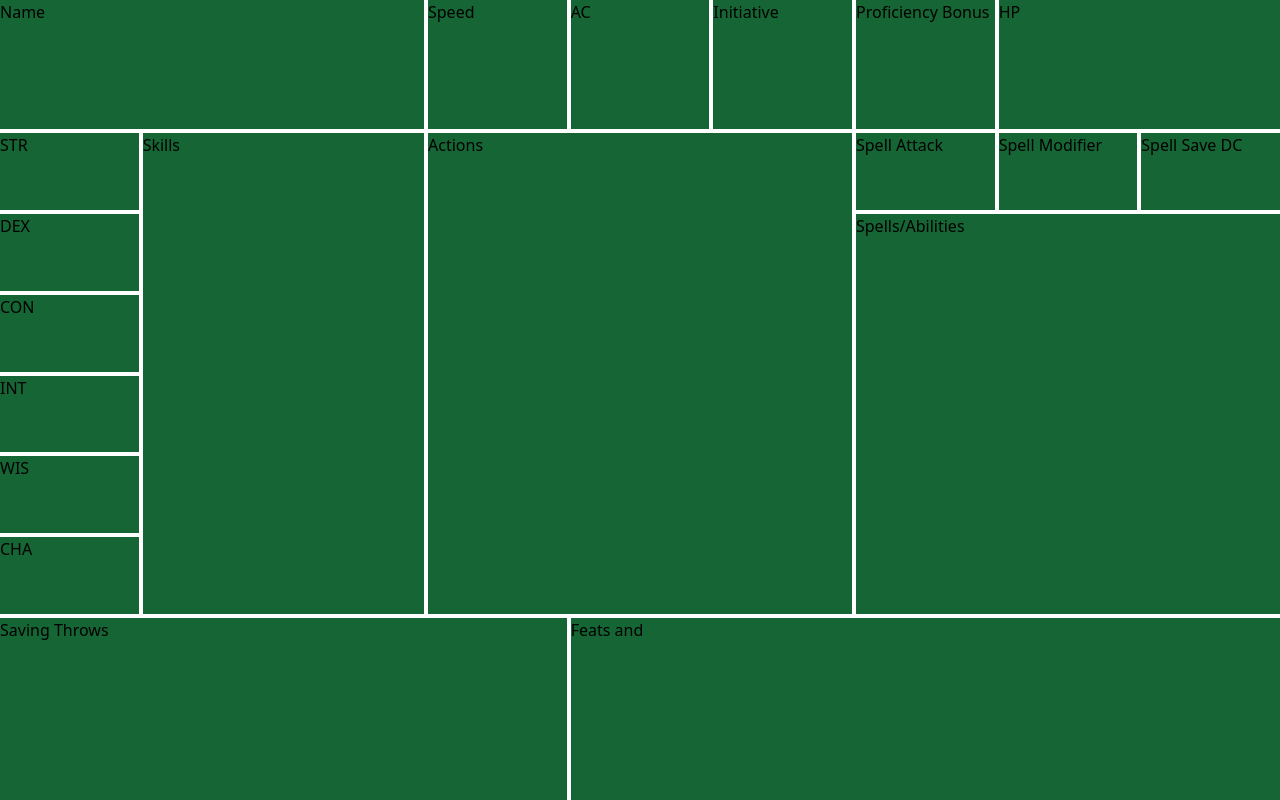
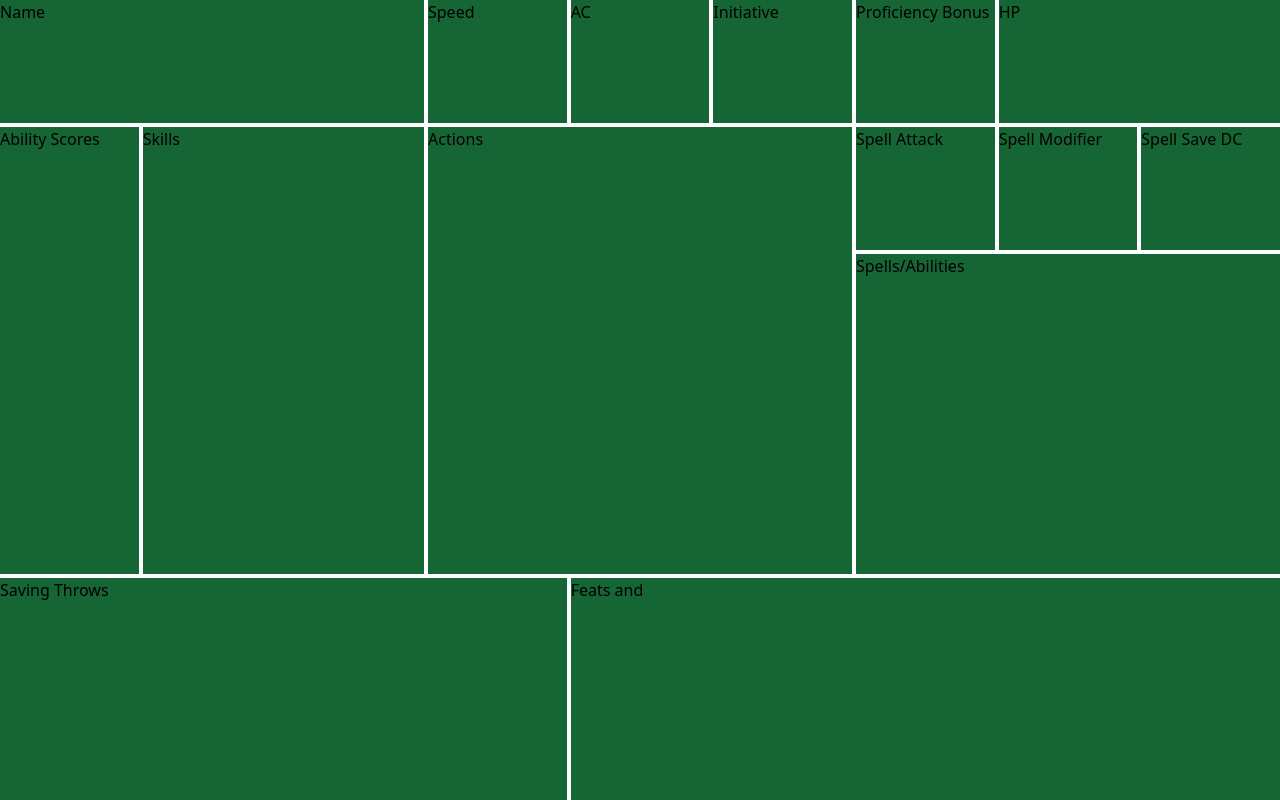
Before and after one commit to JakeIVS/Oracle, a React (Vite) app in the folder client/: page / in a window 1280 px wide. Built offline with nearby package versions, Linux system fonts and the light colour scheme.

Commit message:
revert character sheet format

```diff
--- a/client/src/components/CharacterSheet.jsx
+++ b/client/src/components/CharacterSheet.jsx
@@ -1,26 +1,21 @@
 function CharacterSheet() {
   return (
     <div className="grid aspect-csheet h-screen grid-cols-9 gap-1">
-      <div className="col-span-3 row-span-2 bg-green-800">Name</div>
-      <div className="row-span-2 bg-green-800">Speed</div>
-      <div className="row-span-2 bg-green-800">AC</div>
-      <div className="row-span-2 bg-green-800">Initiative</div>
-      <div className="row-span-2 bg-green-800">Proficiency Bonus</div>
-      <div className="col-span-2 row-span-2 bg-green-800">HP</div>
-      <div className="col-start-1 bg-green-800">STR</div>
-      <div className="col-span-2 row-span-6 bg-green-800">Skills</div>
-      <div className="col-span-3 row-span-6 bg-green-800">Actions</div>
+      <div className="col-span-3 bg-green-800">Name</div>
+      <div className="bg-green-800">Speed</div>
+      <div className="bg-green-800">AC</div>
+      <div className="bg-green-800">Initiative</div>
+      <div className=" bg-green-800">Proficiency Bonus</div>
+      <div className="col-span-2 bg-green-800">HP</div>
+      <div className="col-start-1 row-span-4 bg-green-800">Ability Scores</div>
+      <div className="col-span-2 row-span-4 bg-green-800">Skills</div>
+      <div className="col-span-3 row-span-4 bg-green-800">Actions</div>
       <div className="bg-green-800">Spell Attack</div>
       <div className="bg-green-800">Spell Modifier</div>
       <div className="bg-green-800">Spell Save DC</div>
-      <div className="col-start-1 bg-green-800">DEX</div>
-      <div className="col-span-3 row-span-5 bg-green-800">Spells/Abilities</div>
-      <div className="col-start-1 bg-green-800">CON</div>
-      <div className="col-start-1 bg-green-800">INT</div>
-      <div className="col-start-1 bg-green-800">WIS</div>
-      <div className="col-start-1 bg-green-800">CHA</div>
-      <div className="col-span-4 row-span-3 bg-green-800">Saving Throws</div>
-      <div className="col-span-5 row-span-3 bg-green-800">Feats and</div>
+      <div className="col-span-3 row-span-3 bg-green-800">Spells/Abilities</div>
+      <div className="col-span-4 row-span-2 bg-green-800">Saving Throws</div>
+      <div className="col-span-5 row-span-2 bg-green-800">Feats and</div>
     </div>
   );
 }
--- a/client/src/components/StatTile.jsx
+++ b/client/src/components/StatTile.jsx
@@ -1,5 +1,5 @@
 function StatTile() {
-  return <div className="flex flex-col"></div>;
+  return <div className="flex h-full bg-slate-400"></div>;
 }
 
 export default StatTile;
```
